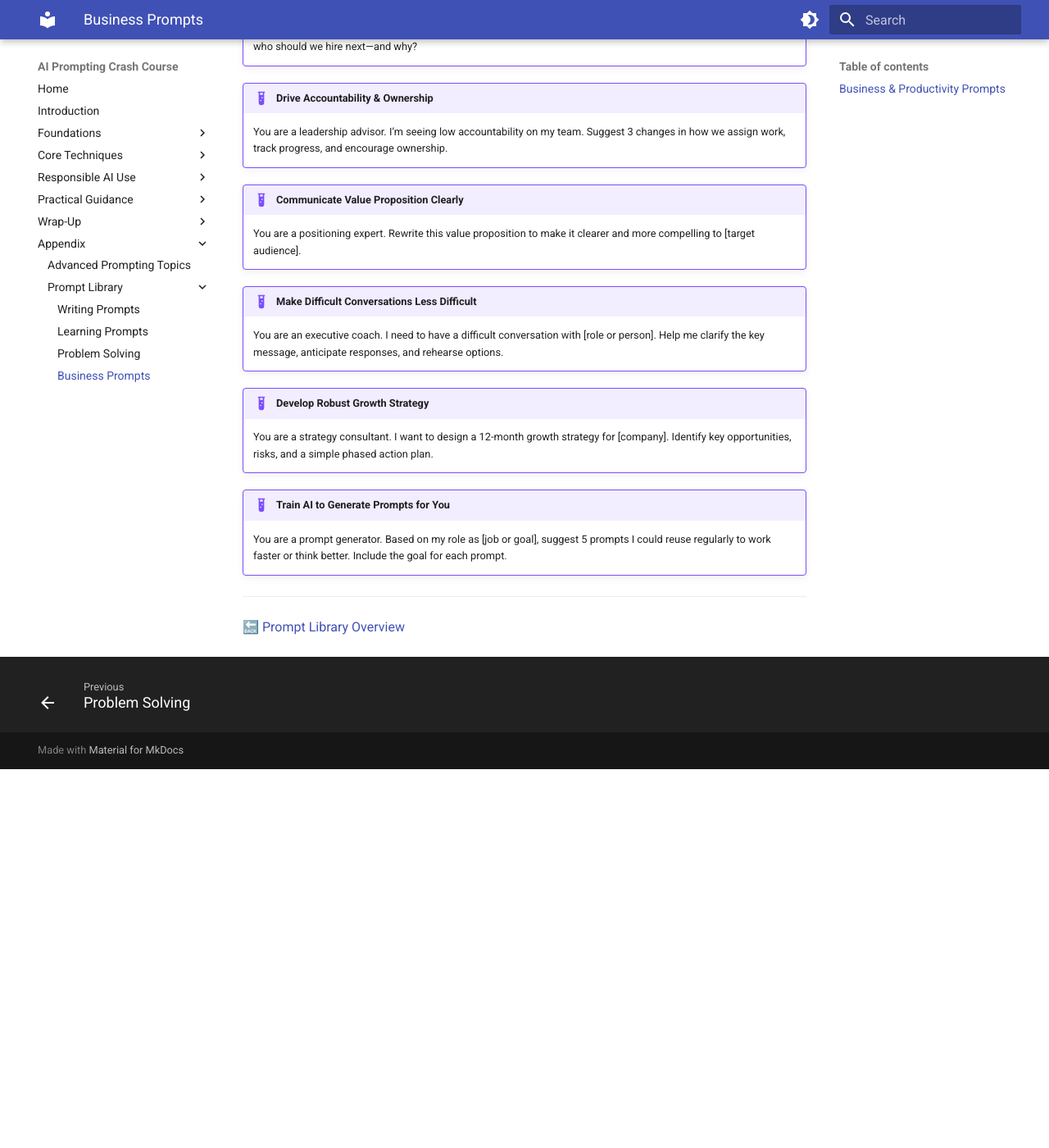
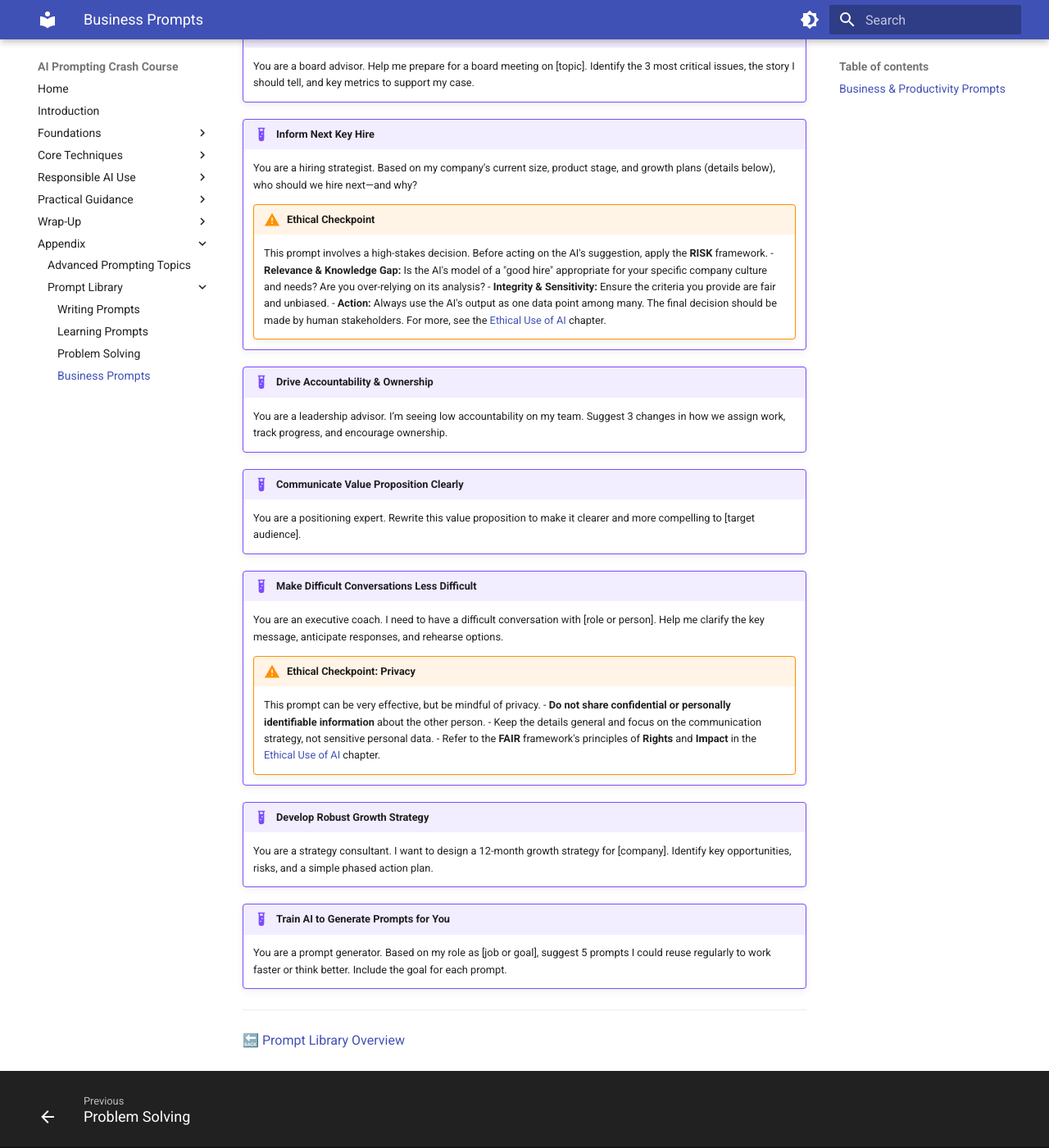
Before and after one commit to jmetzz/prompting-with-purpose, an MkDocs documentation site: the page built from docs/d_business_prompts.md, in a window 1280 px wide and 1400 px high, scrolled down 755 px. Shown: the whole window at 82% size. Built offline with MkDocs 1.6.1 and Material for MkDocs 9.7.7, drawn with Linux system fonts in a browser that asks for light colours; before the commit the page ends 1693 px from its top, so only the background shows below that; some of the changed text lies outside the part shown.

Commit message:
docs: add ethical notes

```diff
--- a/docs/d_business_prompts.md
+++ b/docs/d_business_prompts.md
@@ -1,3 +1,7 @@
+
+> **Note:** The following prompts are simplified examples and have been kept short to avoid overextending the course material. When using them, remember to apply the `FAIR` and `RISK` frameworks from the [Ethical Use of AI](ethical_use_of_ai.md) chapter to ensure your prompts are responsible and just.
+
+---
 
 ## Business & Productivity Prompts
 
@@ -21,6 +25,12 @@
 
     You are a hiring strategist. Based on my company’s current size, product stage, and growth plans (details below), who should we hire next—and why?
 
+    !!! warning "Ethical Checkpoint"
+        This prompt involves a high-stakes decision. Before acting on the AI's suggestion, apply the **RISK** framework.
+        - **Relevance & Knowledge Gap:** Is the AI's model of a "good hire" appropriate for your specific company culture and needs? Are you over-relying on its analysis?
+        - **Integrity & Sensitivity:** Ensure the criteria you provide are fair and unbiased.
+        - **Action:** Always use the AI's output as one data point among many. The final decision should be made by human stakeholders. For more, see the [Ethical Use of AI](ethical_use_of_ai.md) chapter.
+
 !!! example "Drive Accountability & Ownership"
 
     You are a leadership advisor. I’m seeing low accountability on my team. Suggest 3 changes in how we assign work, track progress, and encourage ownership.
@@ -33,6 +43,12 @@
 
     You are an executive coach. I need to have a difficult conversation with [role or person]. Help me clarify the key message, anticipate responses, and rehearse options.
 
+    !!! warning "Ethical Checkpoint: Privacy"
+        This prompt can be very effective, but be mindful of privacy.
+        - **Do not share confidential or personally identifiable information** about the other person.
+        - Keep the details general and focus on the communication strategy, not sensitive personal data.
+        - Refer to the **FAIR** framework's principles of **Rights** and **Impact** in the [Ethical Use of AI](ethical_use_of_ai.md) chapter.
+
 !!! example "Develop Robust Growth Strategy"
 
     You are a strategy consultant. I want to design a 12-month growth strategy for [company]. Identify key opportunities, risks, and a simple phased action plan.
```
Also changed, not shown: docs/a_writing_prompts.md (+9 -0 lines), docs/activities.md (+12 -0 lines), docs/b_learning_prompts.md (+3 -0 lines), docs/c_problem_solving_prompts.md (+4 -0 lines).
